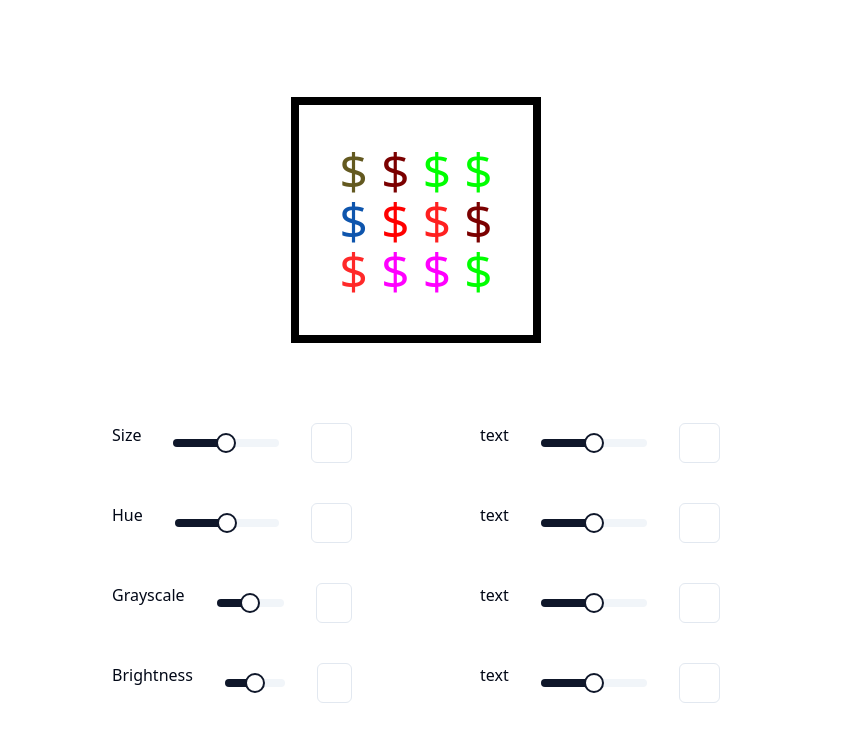
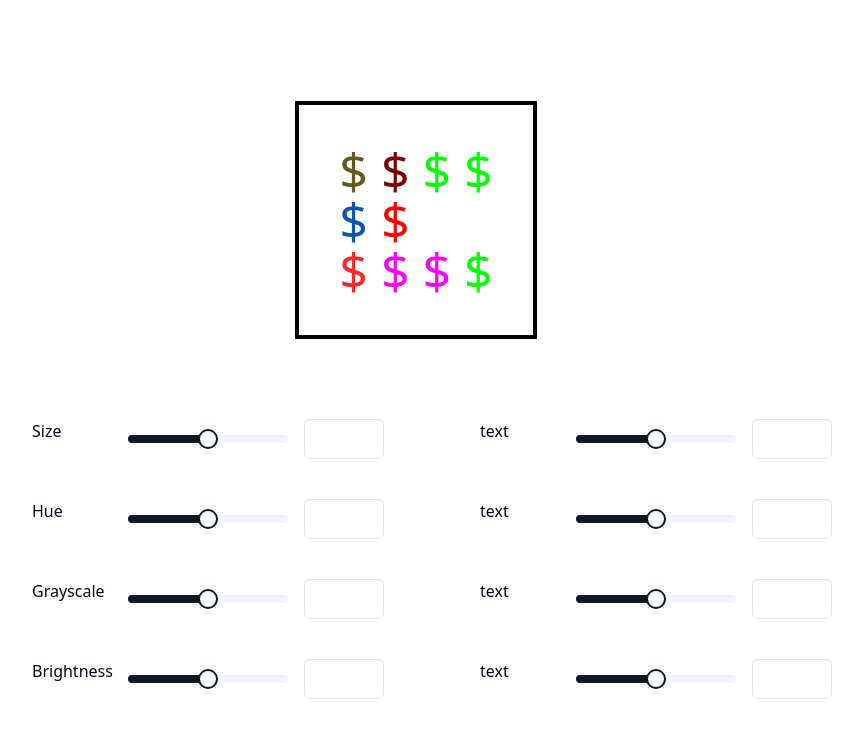
Before and after one commit to ShrewdLuni/Ascii-Frontend, a React (Vite) app: page / in a window 1280 px wide. Shown: the top 742 px of the page, without its empty margins (224-1087 px from the left). Built offline with nearby package versions, Linux system fonts and the light colour scheme.

Commit message:
fix wrong display bug

```diff
--- a/src/App.tsx
+++ b/src/App.tsx
@@ -11,13 +11,13 @@ function App() {
   {Ascii : "\n", Color:{R:0,G:255, B:145}},
   {Ascii : "$", Color:{R:14,G:85, B:173}},
   {Ascii : "$", Color:{R:255,G:0, B:0}},
-    {Ascii : "$", Color:{R:255,G:32, B:32}},
-    {Ascii : "$", Color:{R:123,G:0, B:0}},
   {Ascii : "\n", Color:{R:0,G:255, B:123}},
   {Ascii : "$", Color:{R:255,G:41, B:41}},
   {Ascii : "$", Color:{R:255,G:0, B:255}},
   {Ascii : "$", Color:{R:255,G:0, B:255}},
   {Ascii : "$", Color:{R:0,G:255, B:0}},]
+
+
 
   return (
     <div className="flex flex-col items-center justify-center h-screen bg-white">
--- a/src/components/Display.tsx
+++ b/src/components/Display.tsx
@@ -5,7 +5,7 @@ interface DisplayProps {
 
 export const Display = ({data} : DisplayProps) => {
   return (
-    <div className="border-solid border-8 border-black p-10">
+    <div className="border-solid border-4 border-black p-10">
       <p className="m-0 leading-[1]">
         {data.map(item => {
             return  <span className="text-[50px] leading-none m-0" style={{color: `rgb(${item.Color.R},${item.Color.G},${item.Color.B})`}}>{item.Ascii} {item.Ascii == "\n" && <br/>}</span>
--- a/src/components/Option.tsx
+++ b/src/components/Option.tsx
@@ -7,10 +7,10 @@ interface OptionProps {
 
 export const Option = ({text} : OptionProps) => {
   return (
-    <div className="flex flex-row gap-x-8">
+    <div className="grid grid-cols-[25%,50%,25%] gap-x-4">
       <p>{text}</p>
       <Slider defaultValue={[50]} max={100} step={1} />
-      <Input type="number" className="w-[25%]"/>
+      <Input type="number"/>
     </div>
   )
 }
--- a/src/components/Settings.tsx
+++ b/src/components/Settings.tsx
@@ -4,13 +4,13 @@ export const Settings = () => {
   return (
     <div className="mt-[10vh] w-screen">
       <div className="flex flex-row gap-x-32 justify-center">
-        <div className="flex flex-col gap-y-10 w-[30vh]">
+        <div className="flex flex-col gap-y-10 w-[40vh]">
           <Option text="Size"/>
           <Option text="Hue"/>
           <Option text="Grayscale"/>
           <Option text="Brightness"/>
         </div>
-        <div className="flex flex-col gap-y-10 w-[30vh]">
+        <div className="flex flex-col gap-y-10 w-[40vh]">
           <Option text="text"/>
           <Option text="text"/>
           <Option text="text"/>
```
Lines whose indentation alone changed are shown as unchanged.
